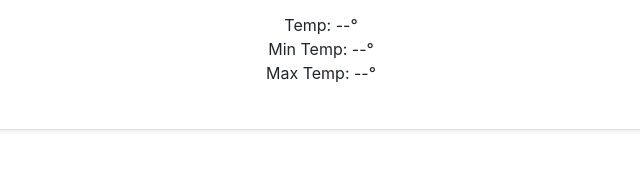
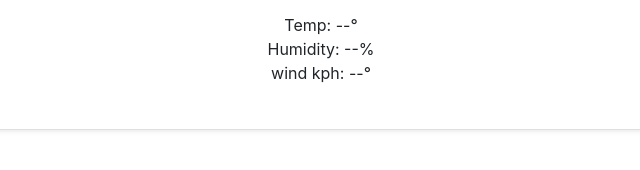
Before and after one commit to Vsnikhilmaheswar/Weather-App-Api, a plain HTML site: page index.html in a window 1280 px wide. Shown: the part 342-512 px from the top of the page, 319-959 px from the left. Drawn offline with nearby package versions, Linux system fonts and the light colour scheme; no server answers.

Commit message:
Update index.html

```diff
--- a/index.html
+++ b/index.html
@@ -23,8 +23,9 @@
                   <h1 id="weather-type" class="card-title">----</h1>
                   <ul class="list-unstyled mt-3 mb-4">
                     <li>Temp: <span id="temp">--</span>°</li>
-                    <li>Min Temp: <span id="min-temp">--</span>°</li>
-                    <li>Max Temp: <span id="max-temp">--</span>°</li>
+                    <li>Humidity: <span id="Humidity">--</span>%</li>
+                    <li>wind kph: <span id="wind_kph">--</span>°</li>
+
                   </ul>
                 </div>
               </div>
```
